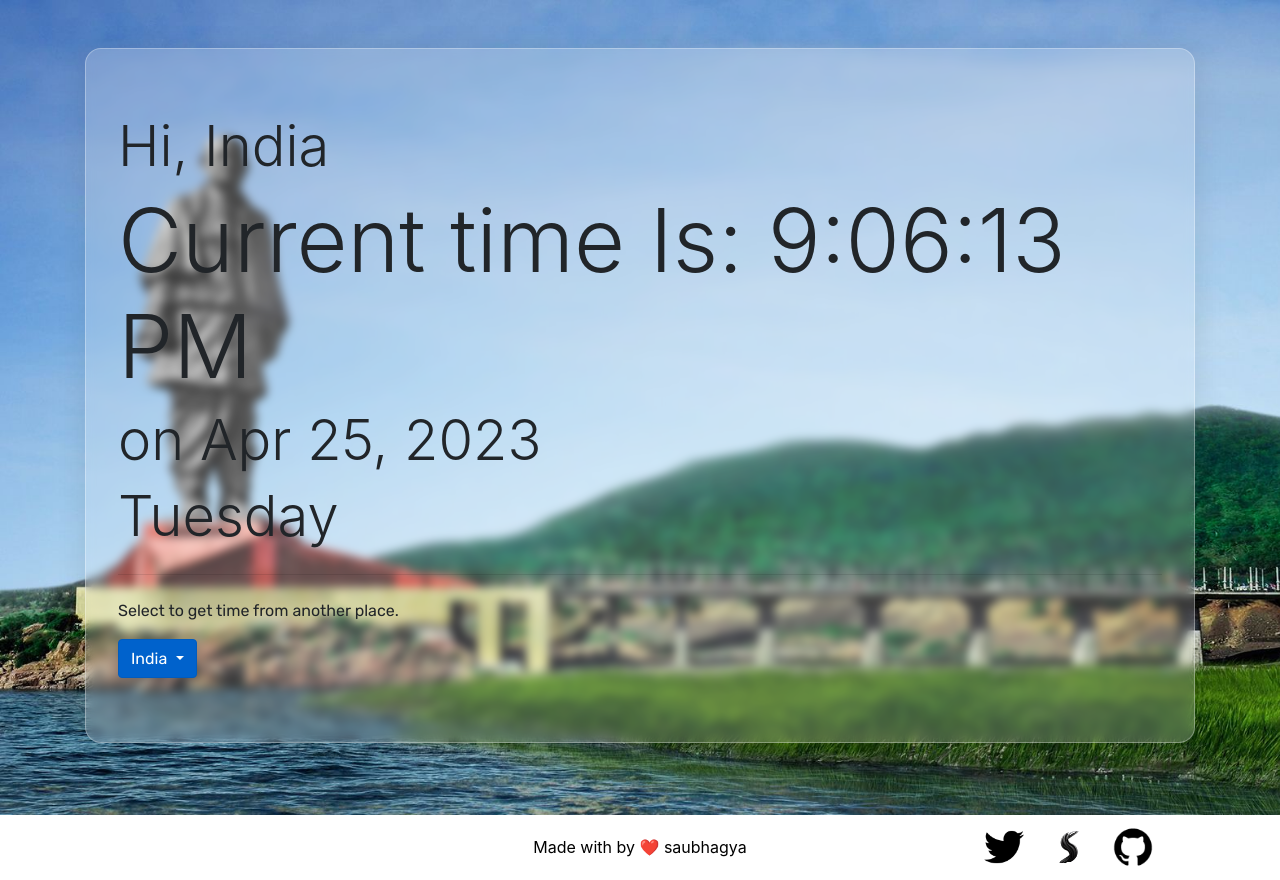
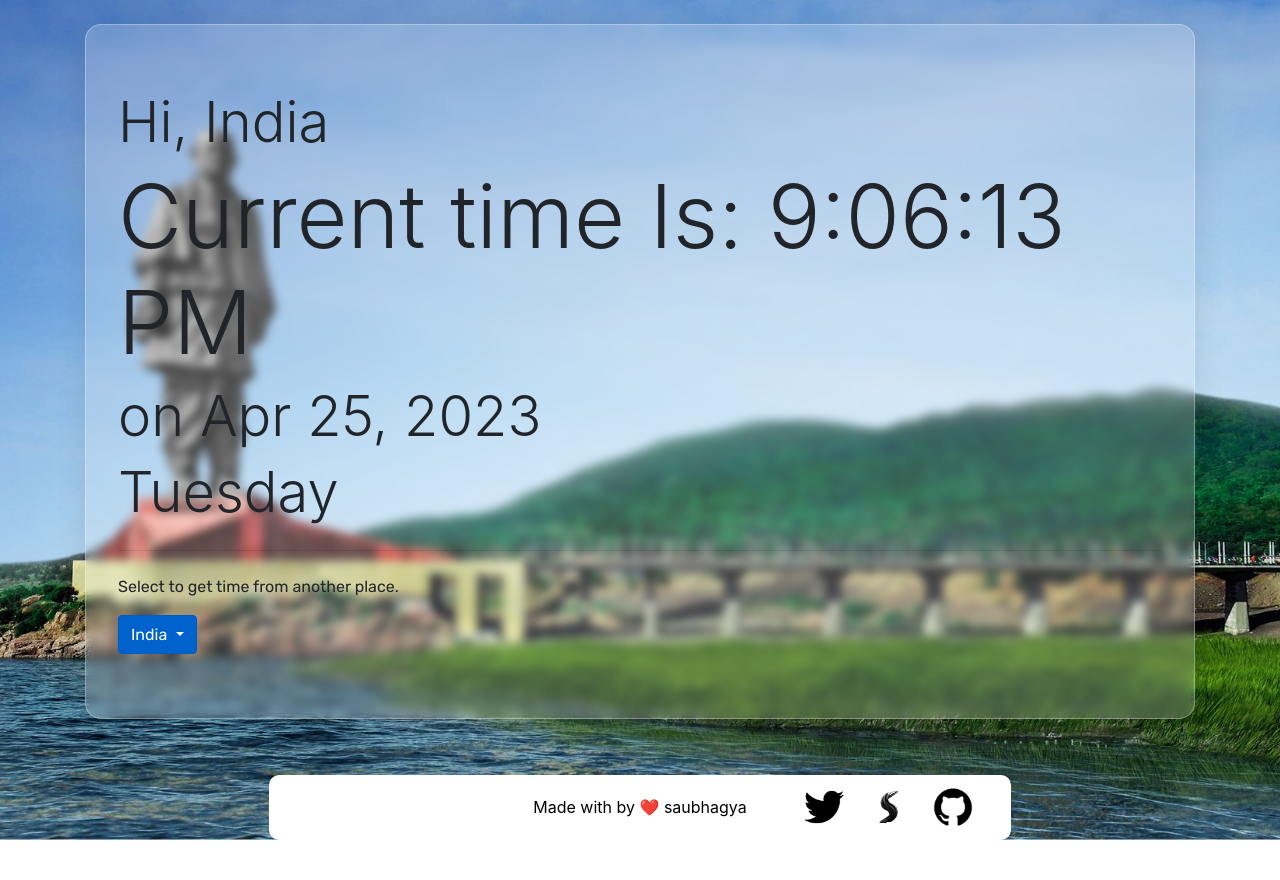
Before and after one commit to rowin-C/clock, a plain HTML site: page index.html in a window 1280 px wide. After the commit the page ends 840 px from the top, so only its background shows below. Drawn offline with nearby package versions, Linux system fonts and the light colour scheme.

Commit message:
Update index.html

```diff
--- a/index.html
+++ b/index.html
@@ -70,15 +70,19 @@
           transform: rotate(360deg);
         }
       }
+      .void {
+        display: flex;
+        justify-content: center;
+      }
       .footer {
         display: flex;
         justify-content: space-between;
         align-items: center;
         bottom: 0;
-        width: 100%;
+        width: 58%;
         height: 65px;
         background-color: #ffffff;
-
+        border-radius: 10px;
         color: #000000;
         text-align: center;
         line-height: 50px;
@@ -105,7 +109,7 @@
     <div class="loa">
       <div class=""></div>
     </div>
-    <div class="container my-5">
+    <div class="container my-4">
       <div
         class="jumbotron"
         style="
@@ -176,6 +180,7 @@
         unselectable="on"
       />
     </div>
+    <div class="void">
       <div class="footer">
         <div class="box blank"></div>
         <div class="box">Made with by ❤️ saubhagya</div>
@@ -187,8 +192,13 @@
             ><img class="popo" style="scale: 1.3" src="logo.png" alt=""
           /></a>
           <a href="https://github.com/rowin-C" target="_blank"
-          ><img class="popo" style="filter: invert()" src="gitlogo.png" alt=""
+            ><img
+              class="popo"
+              style="filter: invert()"
+              src="gitlogo.png"
+              alt=""
           /></a>
+        </div>
       </div>
     </div>
 
```
Lines whose indentation alone changed are shown as unchanged.
